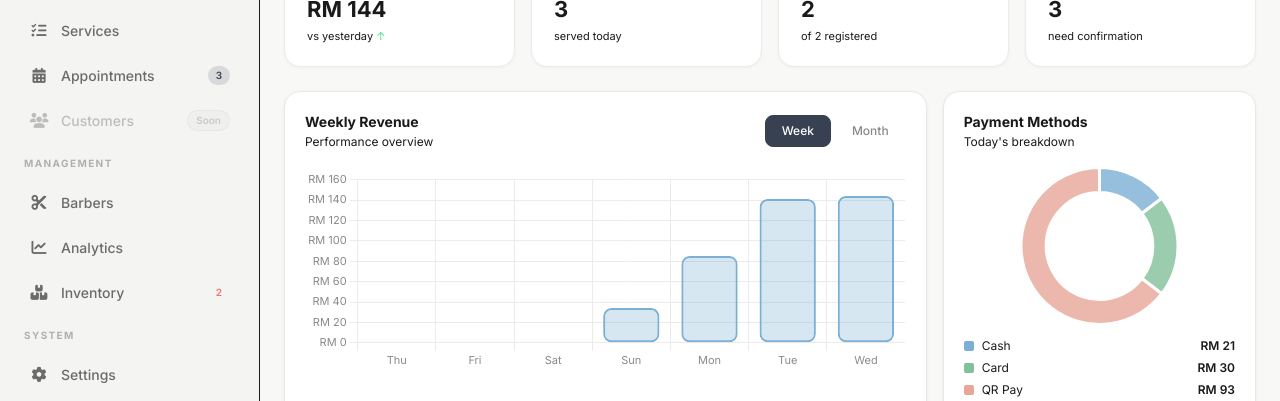
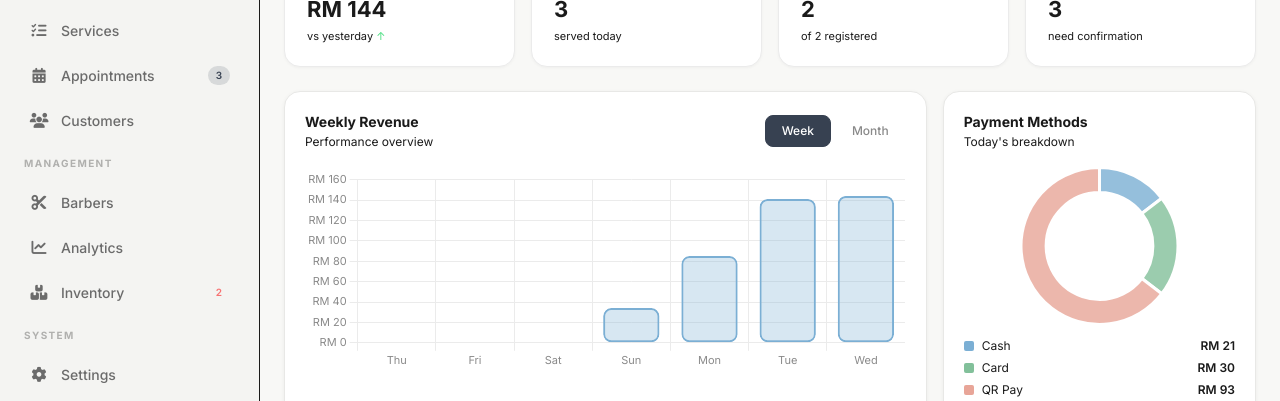
Before and after one commit to ipang02/POS-HAB, a PHP site: page / in a window 1280 px wide. Shown: the part 195-596 px from the top of the page. Run offline with PHP 8.4, Linux system fonts and the light colour scheme; some libraries are stand-ins or nearby versions; some web fonts are replaced.

Commit message:
feat: enable Customers nav item in sidebar

```diff
--- a/partials/sidebar.php
+++ b/partials/sidebar.php
@@ -36,11 +36,9 @@
       <span class="badge-lbl lbl ml-auto bg-gold/15 text-gold text-[10px] px-2 py-0.5 rounded-full font-semibold" id="nav-appt-badge">3</span>
     </a>
 
-    <!-- Customers — COMING SOON -->
-    <a class="nav-item disabled" data-tip="Coming Soon" onclick="showToast('Customer Management — Coming Soon! Stay tuned.','info')">
+    <a class="nav-item" data-view="customers" data-tip="Customers" onclick="navigate('customers')">
       <i class="fa-solid fa-users nav-icon"></i>
       <span class="lbl">Customers</span>
-      <span class="badge-lbl lbl ml-auto text-gold/55 text-[10px] px-2 py-0.5 rounded-full font-semibold glass-gold">Soon</span>
     </a>
 
     <p class="nav-section-label px-3 pt-3 pb-2 text-[10px] font-bold tracking-[.14em] uppercase text-white/20">Management</p>
```
